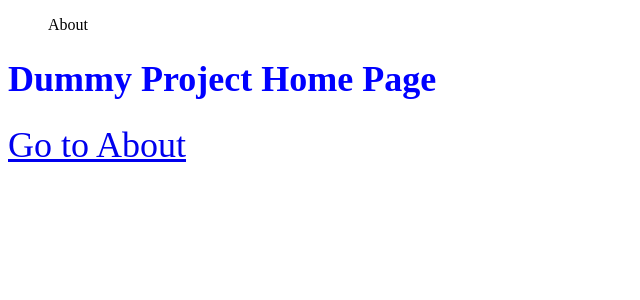
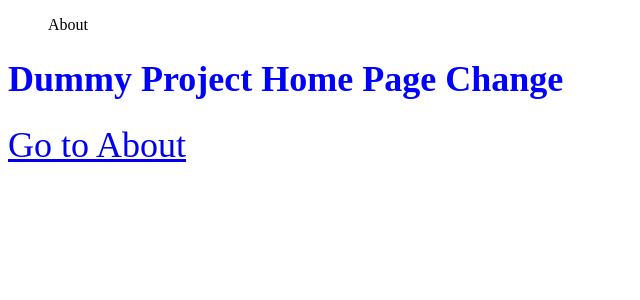
Before and after one commit to armandogutierrez4802/dummy-project, a Next.js app: page / in a window 1280 px wide. Shown: the top 300 px of the page, without its empty margins (0-640 px from the left). Built offline with nearby package versions, Linux system fonts and the light colour scheme.

Commit message:
added change to h1

```diff
--- a/package.json
+++ b/package.json
@@ -11,7 +11,7 @@
   "dependencies": {
     "eslint": "8.46.0",
     "eslint-config-next": "13.4.12",
-    "next": "13.4.12",
+    "next": "^13.4.12",
     "react": "18.2.0",
     "react-dom": "18.2.0"
   }
--- a/pages/index.js
+++ b/pages/index.js
@@ -11,7 +11,7 @@ export default function Home() {
           <title>Dummy Next App  | Home</title>
         </Head>
         <Navbar />
-        <h1 className={`${styles.title} ${styles.font}`}>Dummy Project Home Page</h1>
+        <h1 className={`${styles.title} ${styles.font}`}>Dummy Project Home Page Change</h1>
         <Link href="/about" className={styles.font}>
           Go to About
         </Link>
```
Also changed, not shown: 1 other file (tests, documents, lock files or other folders).
